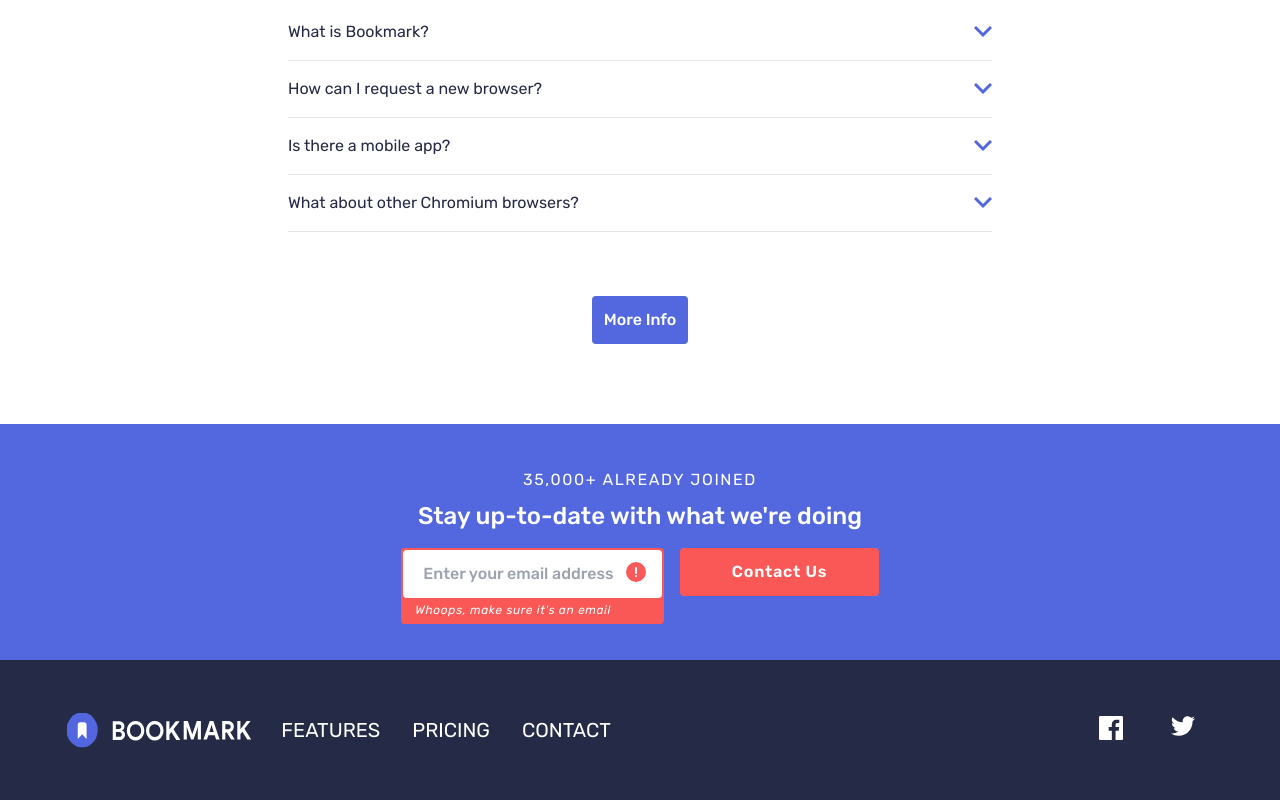
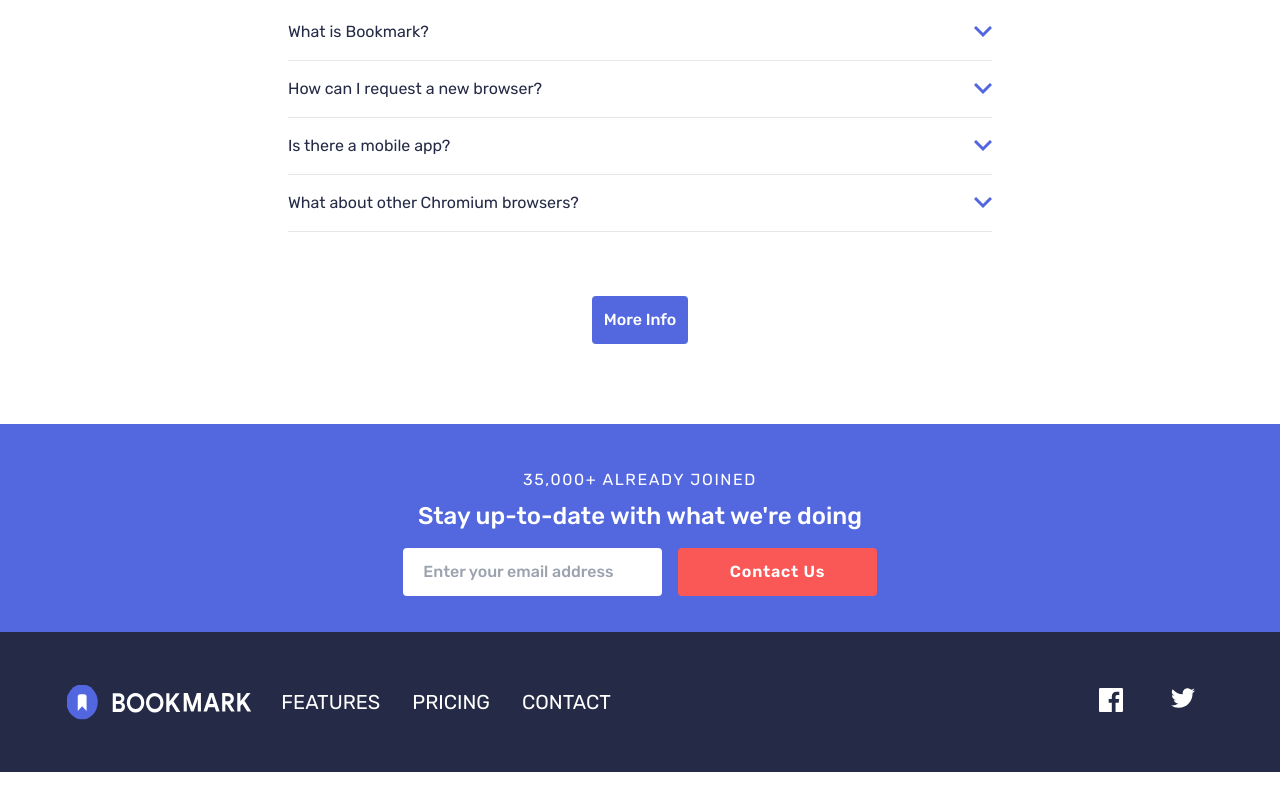
Before and after one commit to softwaredev-sk/bookmark-manager-landing-page, a React (Vite) app: page / in a window 1280 px wide. Shown: the part 2160-2960 px from the top of the page. After the commit the page ends 2932 px from the top, so only its background shows below. Built offline with nearby package versions, Linux system fonts and the light colour scheme.

Commit message:
fix error-icon

```diff
--- a/src/components/CTA.jsx
+++ b/src/components/CTA.jsx
@@ -3,7 +3,7 @@ import iconError from '../assets/images/icon-error.svg';
 
 export default function CTA() {
   const email = useRef();
-  const [inputError, setInputError] = useState(true);
+  const [inputError, setInputError] = useState(false);
   const wrongInput = 'bg-softred rounded border-2 border-softred';
   function handleForm(e) {
     e.preventDefault();
```
